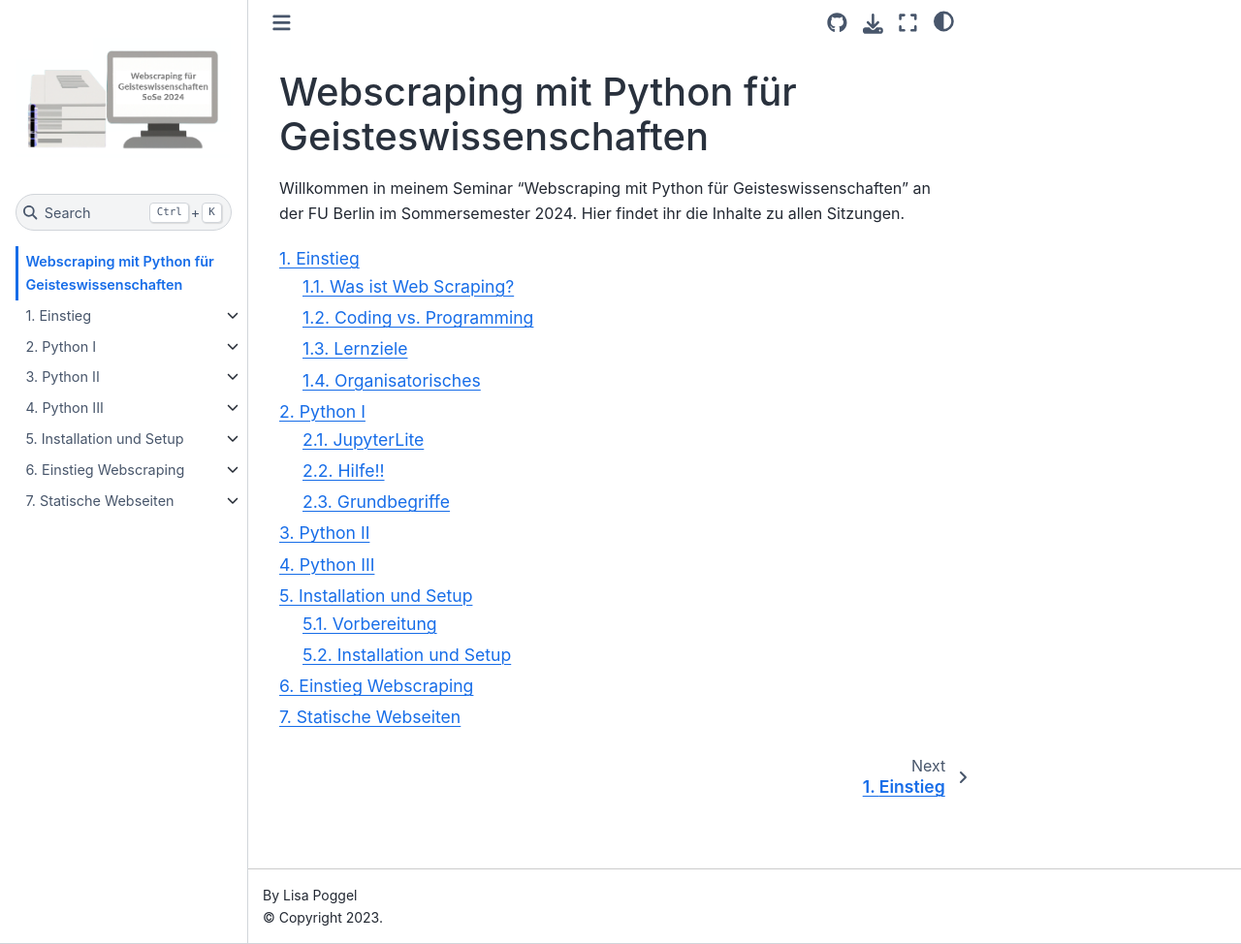
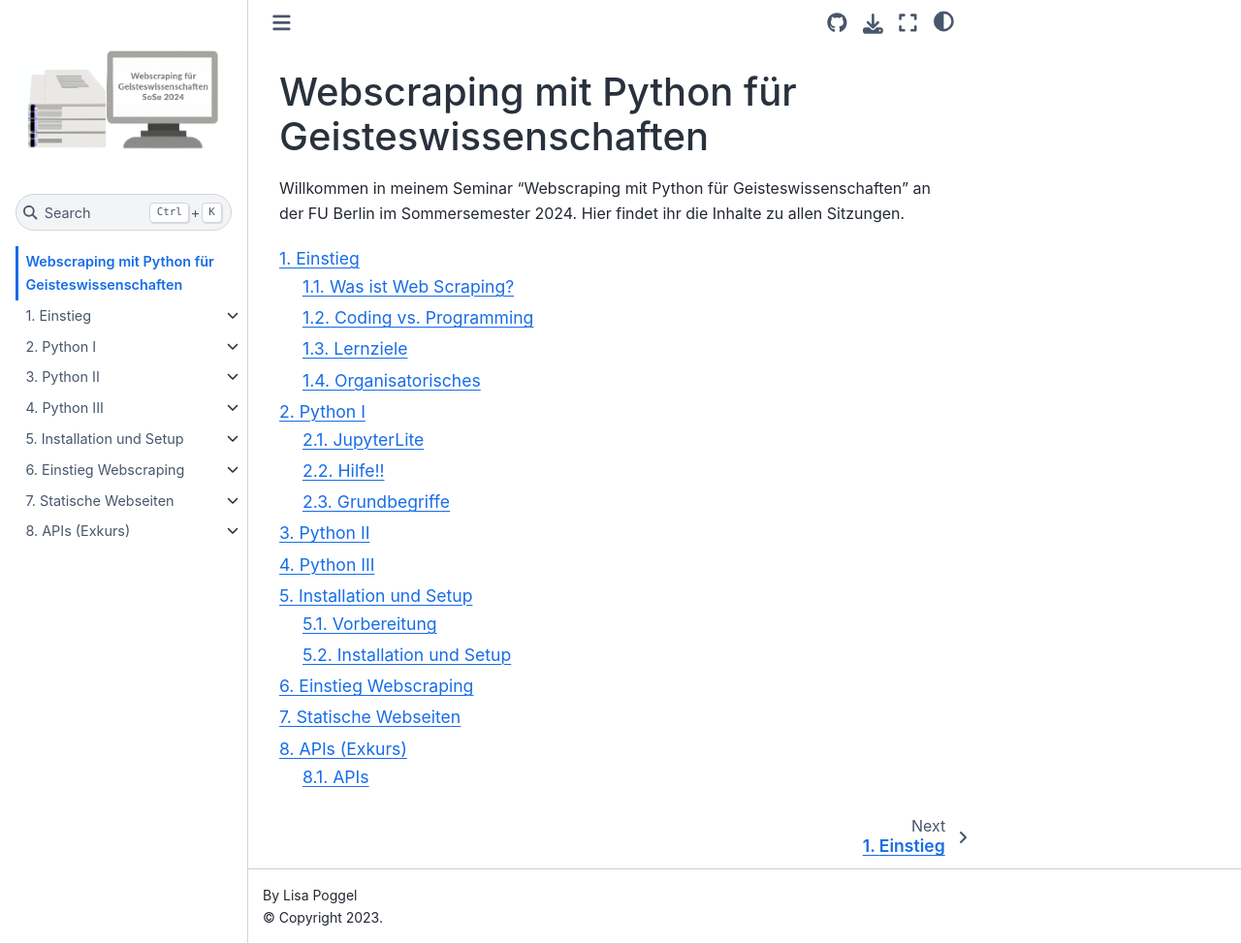
Before and after one commit to lipogg/webscraping-mit-python, a Jupyter Book: the page built from intro.md, in a window 1280 px wide and 974 px high. Shown: the whole window at 97% size. Built offline with Jupyter Book 1.0.4 settings and Sphinx 7.4.7 and the Sphinx Book theme 1.1.4, drawn with Linux system fonts in a browser that asks for light colours; pages that are not in the unit, such as notebooks, are missing from menus; comment, search, counter and statistics services are not loaded; some of the changed lines change nothing that is shown.

Commit message:
add ch. 8.1

```diff
--- a/_toc.yml
+++ b/_toc.yml
@@ -73,11 +73,11 @@ sections:
       title: Einstieg BeautifulSoup
     - file: chapters/07/subchapters/02_fortsetzung_beautifulsoup.ipynb
       title: Fortsetzung BeautifulSoup
-#- file: chapters/08/08_intro
-#  title: APIs (Exkurs)
-#  sections:
-#    - file: chapters/08/subchapters/01_apis.md
-#      title: APIs
+- file: chapters/08/08_intro
+  title: APIs (Exkurs)
+  sections:
+    - file: chapters/08/subchapters/01_apis.md
+      title: APIs
 #    - file: chapters/08/subchapters/02_dracor_api.ipynb
 #      title: Beispiel DraCor-API
 #    - file: chapters/08/subchapters/03_loc_api.ipynb
```
